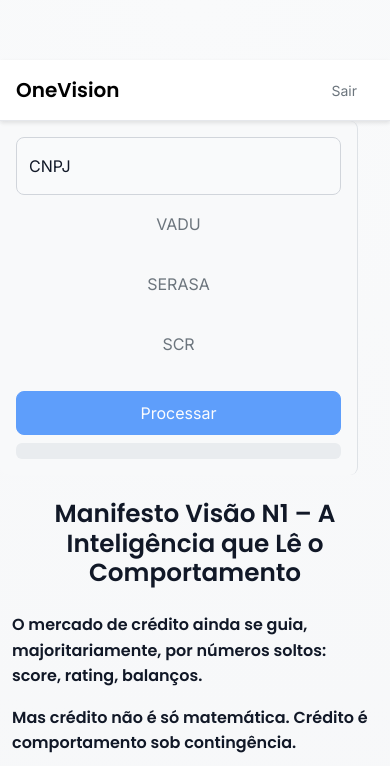
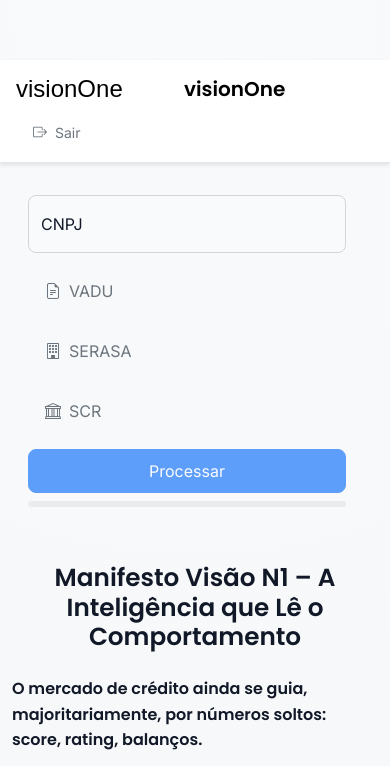
Before and after one commit to mathe1sOutlook/4Credit, a website with bundled scripts: page onevision/hosting/app.html in a window 390 px wide. Shown: the top 766 px of the page. Built offline with nearby package versions, Linux system fonts and the light colour scheme; some packages are replaced by stand-ins of ours; no server answers; a small style sheet from the web is missing.

Commit message:
Refine app layout with icons and responsive sidebar

```diff
--- a/onevision/hosting/app.html
+++ b/onevision/hosting/app.html
@@ -3,43 +3,53 @@
 <head>
   <meta charset="utf-8">
   <meta name="viewport" content="width=device-width, initial-scale=1">
-  <title>OneVision • App</title>
+  <title>visionOne • App</title>
   <link href="https://cdn.jsdelivr.net/npm/bootstrap@5.3.3/dist/css/bootstrap.min.css" rel="stylesheet" integrity="sha384-QWTKZyjpPEjISv5waTHZ5PZr3QdorE2vLePoHB1zIYd2xt1kxgLZcflBNO8Y+0Y" crossorigin="anonymous">
+  <link rel="stylesheet" href="https://cdn.jsdelivr.net/npm/bootstrap-icons@1.11.3/font/bootstrap-icons.min.css">
   <link rel="stylesheet" href="./assets/css/theme.css">
   <link rel="stylesheet" href="./assets/css/bootstrap.custom.css">
   <link rel="stylesheet" href="./assets/css/app.css">
 </head>
 <body class="font-family-base">
   <nav class="navbar navbar-light px-3">
-    <span class="navbar-brand mb-0 h1 brand-font">OneVision</span>
-    <button id="logout" class="btn btn-standard btn-outline-secondary btn-sm">Sair</button>
+    <span class="navbar-brand mb-0 h1 brand-font with-icon">
+      <img src="./assets/img/visionone.svg" alt="visionOne" height="32">
+      <span>visionOne</span>
+    </span>
+    <button id="logout" class="btn btn-standard btn-outline-secondary btn-sm with-icon">
+      <i class="bi bi-box-arrow-right"></i>
+      <span>Sair</span>
+    </button>
   </nav>
-  <div class="d-flex">
-    <div class="sidebar-modern p-3 border-end">
+  <div class="d-flex gap-3 container py-3">
+    <aside class="sidebar-modern">
       <div class="form-floating">
         <input type="text" id="cnpj" class="form-control form-control-lg input-standard" placeholder="00.000.000/0000-00">
         <label for="cnpj">CNPJ</label>
       </div>
-      <label class="btn btn-standard btn-outline-secondary upload-btn">
-        VADU
+      <label class="btn btn-standard btn-outline-secondary upload-btn with-icon">
+        <i class="bi bi-file-earmark-text"></i>
+        <span>VADU</span>
         <input type="file" id="file-vadu" hidden>
       </label>
-      <label class="btn btn-standard btn-outline-secondary upload-btn">
-        SERASA
+      <label class="btn btn-standard btn-outline-secondary upload-btn with-icon">
+        <i class="bi bi-building"></i>
+        <span>SERASA</span>
         <input type="file" id="file-serasa" hidden>
       </label>
-      <label class="btn btn-standard btn-outline-secondary upload-btn">
-        SCR
+      <label class="btn btn-standard btn-outline-secondary upload-btn with-icon">
+        <i class="bi bi-bank"></i>
+        <span>SCR</span>
         <input type="file" id="file-scr" hidden>
       </label>
       <button id="process-btn" class="btn btn-standard btn-primary w-100" disabled>Processar</button>
-      <div class="progress mt-2">
+      <div class="progress mt-2" style="height: 6px;">
         <div id="progress-bar" class="progress-bar" role="progressbar"></div>
       </div>
-    </div>
-    <div class="flex-grow-1 p-3">
+    </aside>
+    <main class="flex-grow-1">
       <div id="reports"></div>
-    </div>
+    </main>
   </div>
   <section id="manifesto" class="manifesto-section brand-font mt-4 container">
     <h2 class="mb-4 text-center">Manifesto Visão N1 – A Inteligência que Lê o Comportamento</h2>
--- a/onevision/hosting/assets/css/app.css
+++ b/onevision/hosting/assets/css/app.css
@@ -26,7 +26,7 @@
 }
 
 #progress-bar {
-  height: 4px;
+  height: 100%;
   width: 0;
   background-color: #0d6efd;
   transition: width 0.4s ease;
```
